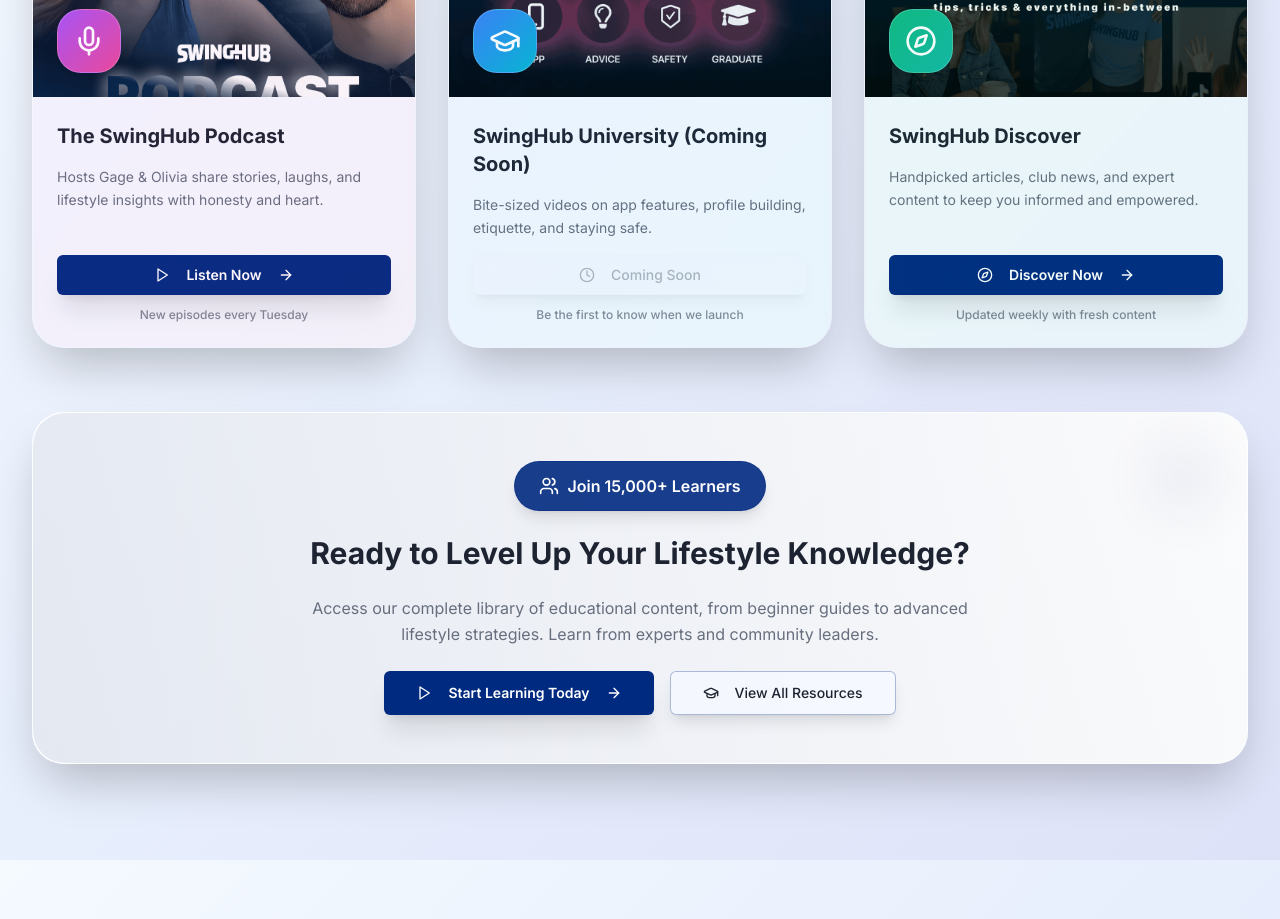
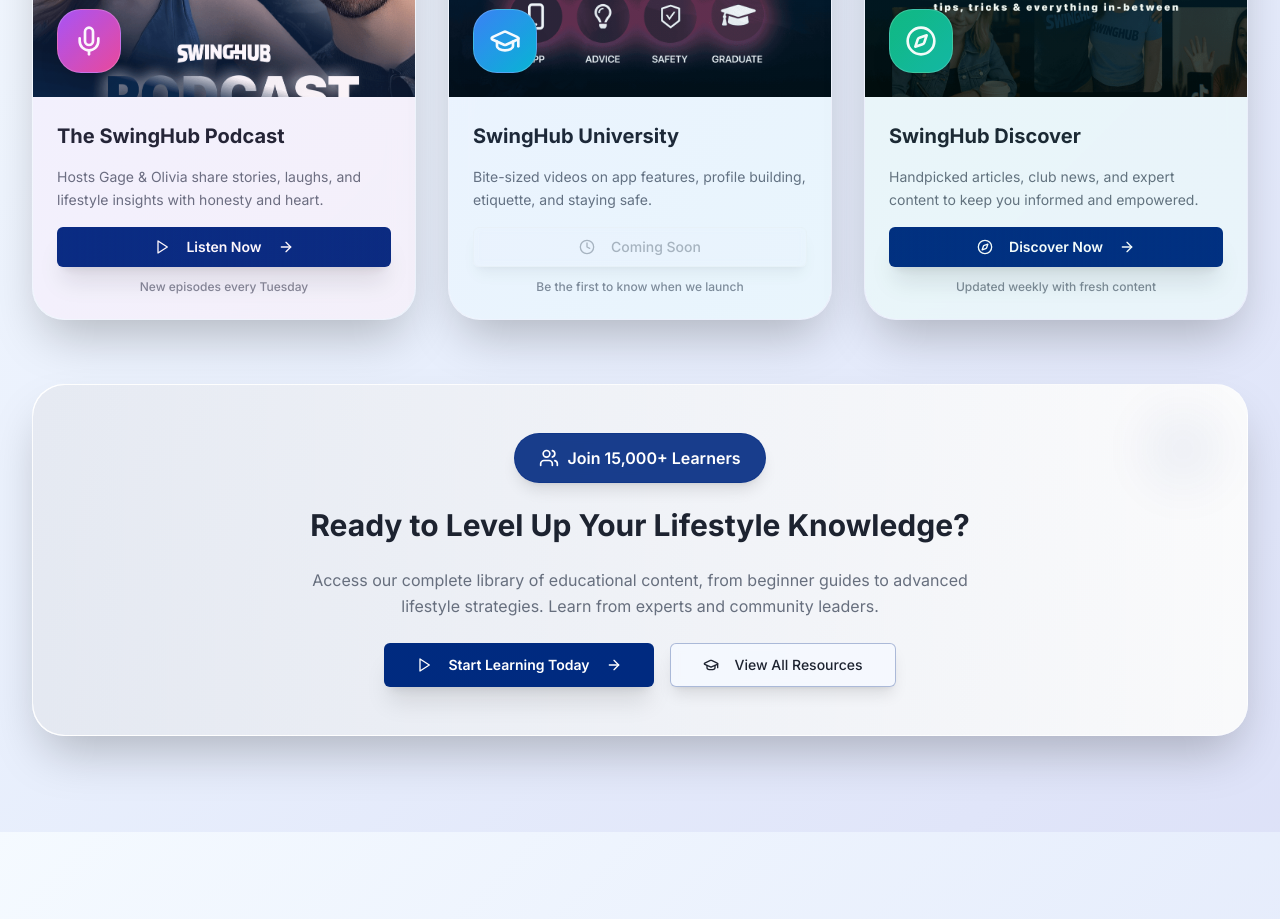
Before and after one commit to TxtSync-Limited/swinghub-modern-landing, a React (Vite) app: page / in a window 1280 px wide. Shown: the part 3500-4419 px from the top of the page. Built offline with nearby package versions, Linux system fonts and the light colour scheme.

Commit message:
Code edited in Lovable Code Editor
Edited UI in Lovable

```diff
--- a/src/components/EducationHub.tsx
+++ b/src/components/EducationHub.tsx
@@ -18,7 +18,7 @@ const educationItems = [
   },
   {
     icon: GraduationCap,
-    title: "SwingHub University (Coming Soon)",
+    title: "SwingHub University",
     description: "Bite-sized videos on app features, profile building, etiquette, and staying safe.",
     image: universityImage,
     color: "from-blue-500 to-cyan-500",
```
